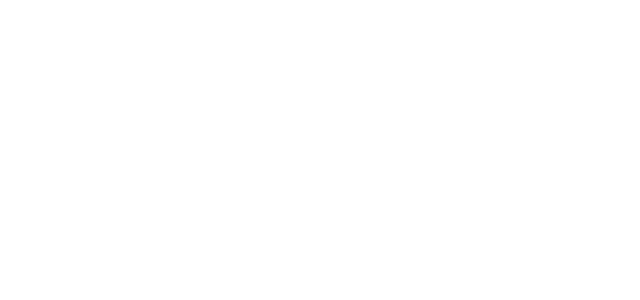
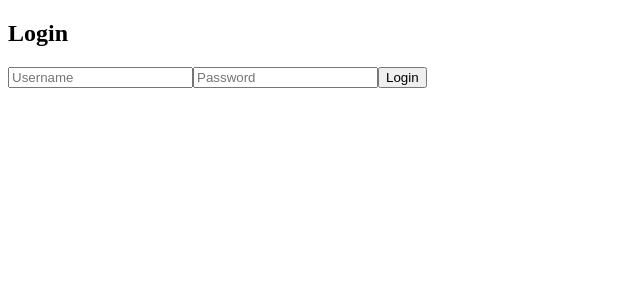
Before and after one commit to raphael-mottelet/professional-portfolio, a React (Create React App) app in the folder frontend/: page /login in a window 1280 px wide. Before the commit this address had no page. Shown: the top 300 px of the page, without its empty margins (0-640 px from the left). Built offline with nearby package versions, Linux system fonts and the light colour scheme.

Commit message:
adding basic homepage and login front

```diff
--- a/frontend/src/App.js
+++ b/frontend/src/App.js
@@ -1,12 +1,16 @@
 import React from 'react';
 import { BrowserRouter as Router, Routes, Route } from 'react-router-dom';
 import CrudHub from './components/pages/crud-hub';
+import Login from './components/pages/login/userlogin'
+import HomePage from './components/pages/homepage'
 
 function App() {
   return (
     <Router>
       <Routes>
-        <Route exact path="/" element={<CrudHub />} />
+        <Route exact path="/" element={<HomePage/>} />
+        <Route path="/login" element={<Login />} />
+        <Route exact path="/crudhub" element={<CrudHub />} />
       </Routes>
     </Router>
   );
--- /dev/null
+++ b/frontend/src/components/pages/homepage.jsx
@@ -0,0 +1,17 @@
+// PublicPage.jsx
+
+import React from 'react';
+import { Link } from 'react-router-dom';
+
+const Homepage = () => {
+    return (
+        <div>
+            <h1>Welcome to My Website!</h1>
+            <p>This is the public page where anyone can view information about your website.</p>
+            <p>If you are an admin, you can <Link to="/login">login here</Link>.</p>
+            <p>crud hub link <Link to="/crudhub">login here</Link>.</p>
+        </div>
+    );
+};
+
+export default Homepage;
--- /dev/null
+++ b/frontend/src/components/pages/login/userlogin.jsx
@@ -0,0 +1,33 @@
+// Login.js
+import React, { useState } from 'react';
+import axios from 'axios';
+
+function Login() {
+    const [username, setUsername] = useState('');
+    const [password, setPassword] = useState('');
+
+    const handleSubmit = async (e) => {
+        e.preventDefault();
+        try {
+            const response = await axios.post('/api/login/', { username, password });
+            localStorage.setItem('token', response.data.token);
+            // Redirect to dashboard or home page
+            window.location.href = '/dashboard';
+        } catch (error) {
+            console.error('Login failed:', error);
+        }
+    };
+
+    return (
+        <div>
+            <h2>Login</h2>
+            <form onSubmit={handleSubmit}>
+                <input type="text" placeholder="Username" value={username} onChange={(e) => setUsername(e.target.value)} />
+                <input type="password" placeholder="Password" value={password} onChange={(e) => setPassword(e.target.value)} />
+                <button type="submit">Login</button>
+            </form>
+        </div>
+    );
+}
+
+export default Login;
```
